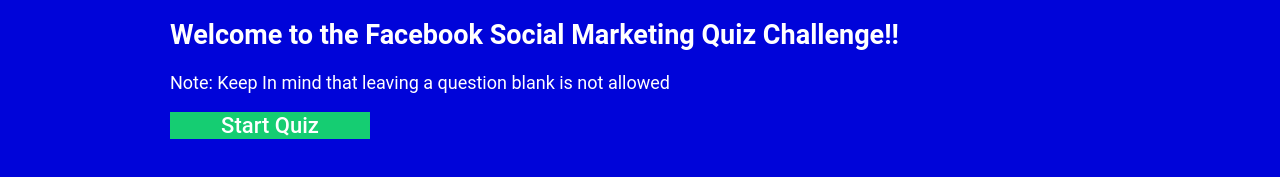
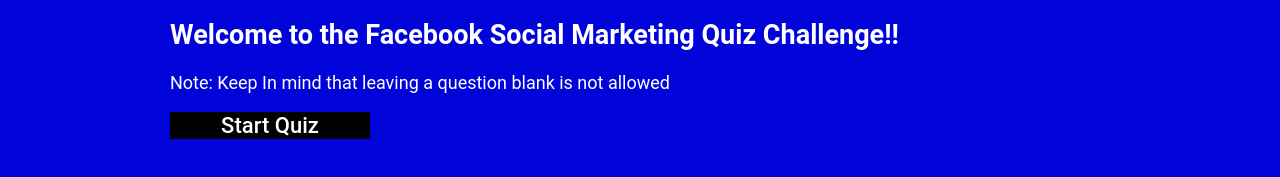
Before and after one commit to thy-neighbor/the-facebook-quiz-final-2, a plain HTML site: page index.html in a window 1280 px wide. Shown: the part 325-502 px from the top of the page. Drawn offline with nearby package versions, Linux system fonts and the light colour scheme; no server answers.

Commit message:
color fixed

```diff
--- a/index.css
+++ b/index.css
@@ -60,7 +60,7 @@
   font-weight: 500;
   text-align: center;
   color: white;
-  background: #15CD72;
+  background: black ;
   border: 0;
   cursor: pointer;
   margin-bottom: 0;
@@ -68,7 +68,7 @@
 
 .start-button:hover,
 .start-button:focus{
-  background-color:rgb(18, 173, 96);
+  background-color:rgb(25, 180, 105);
 }
 
 /*Question Page*/
```
